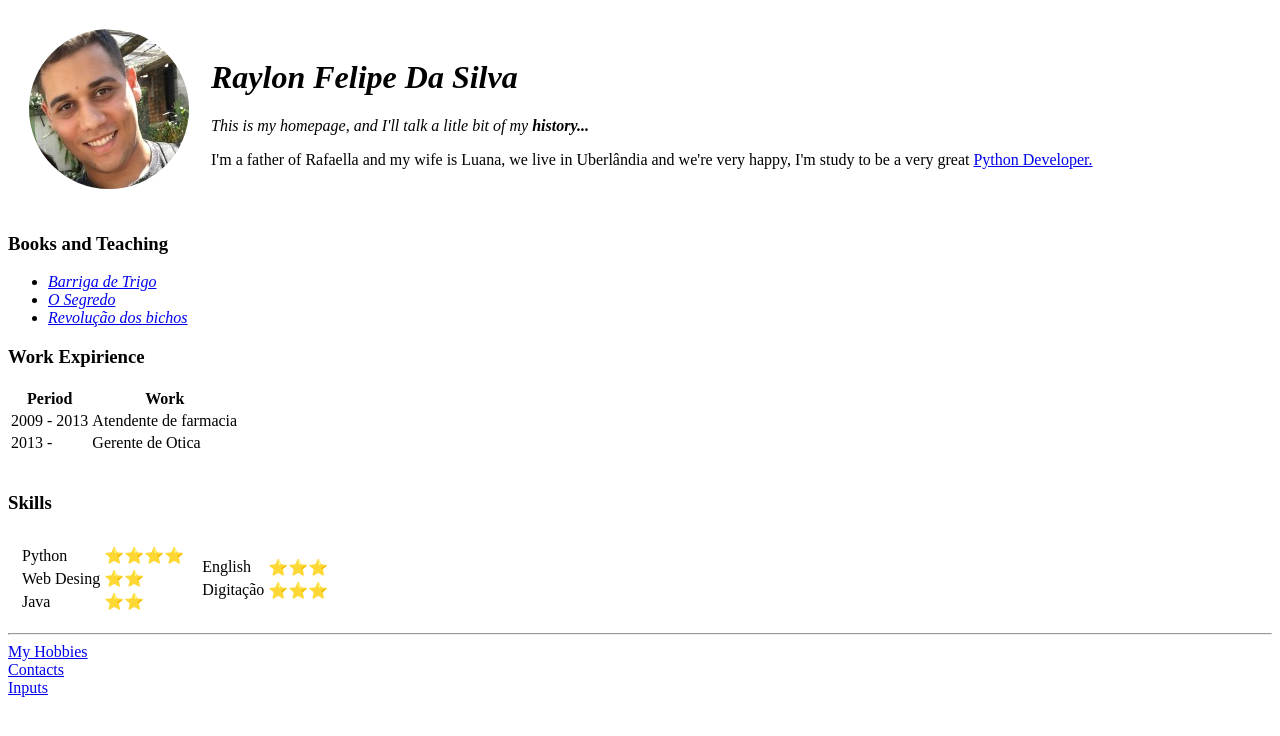
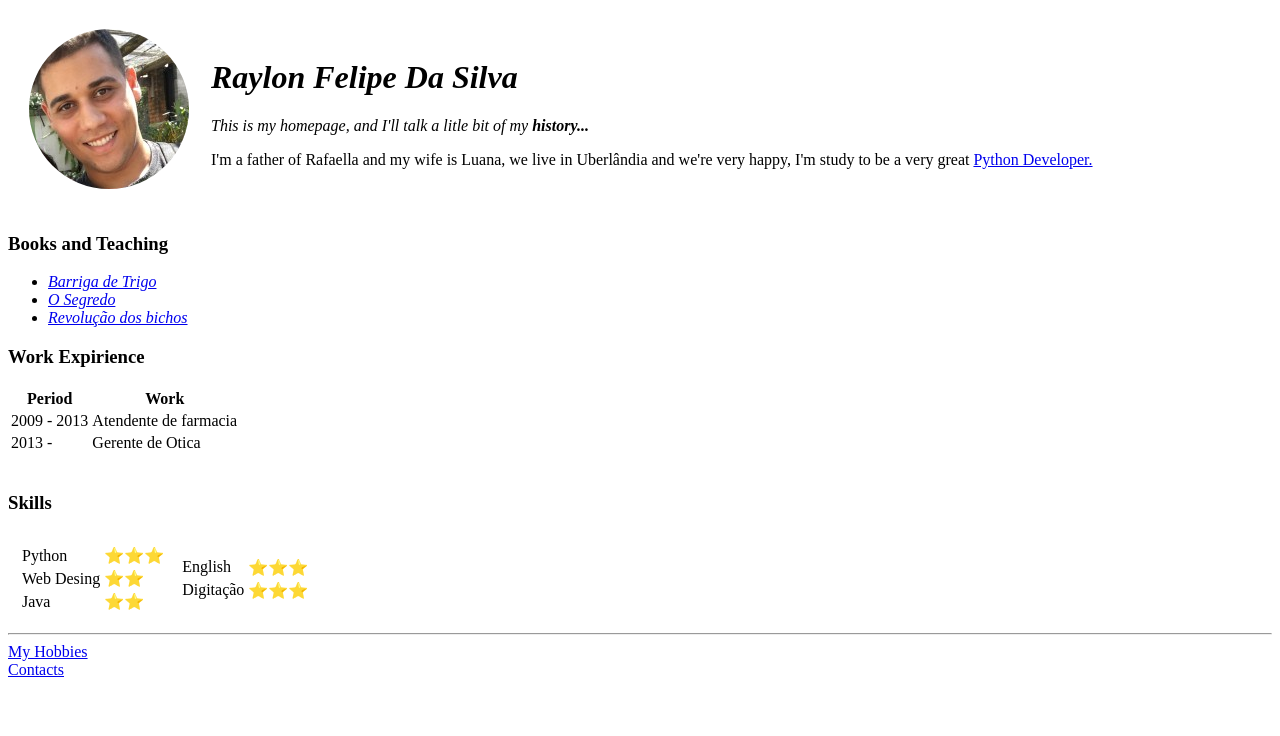
Before and after one commit to raylonf/cv, a plain HTML site: page index.html in a window 1280 px wide. Drawn offline with Linux system fonts and the light colour scheme.

Commit message:
update index.html

```diff
--- a/index.html
+++ b/index.html
@@ -67,7 +67,7 @@
             <table>
             <tr>
               <td>Python  </td>
-              <td>⭐⭐⭐⭐</td>
+              <td>⭐⭐⭐</td>
             </tr>
             <tr>
               <td>Web Desing  </td>
@@ -121,8 +121,7 @@
     <a href="hobbies.html">My Hobbies</a>
     <br>
     <a href="contact.html">Contacts</a>
-    <br>
-    <a href="inputs.html">Inputs</a>
+
 
   </body>
 </html>
```
